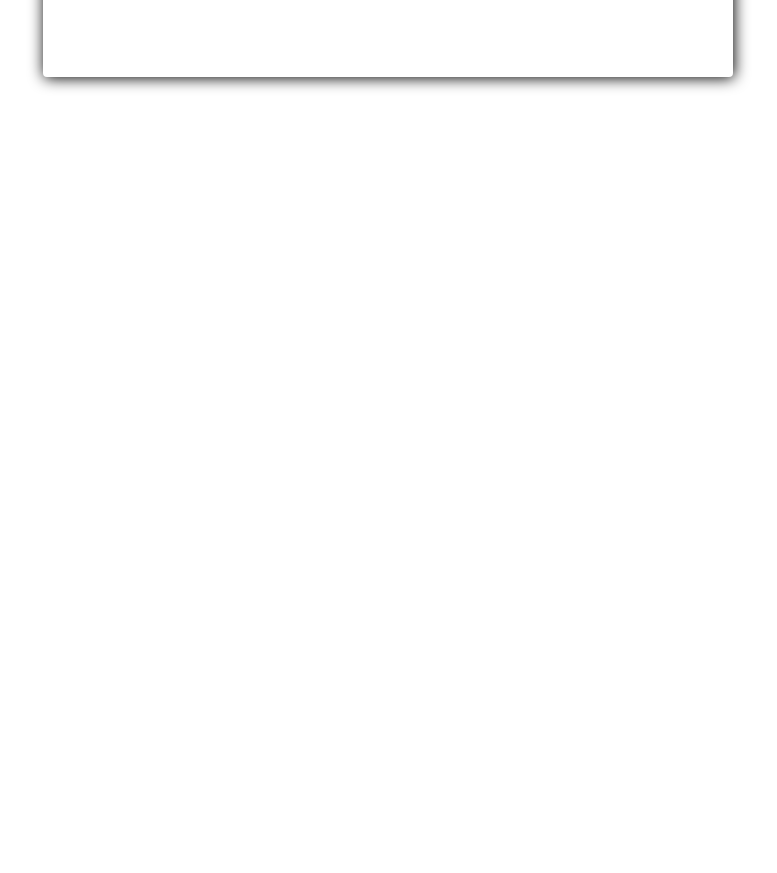
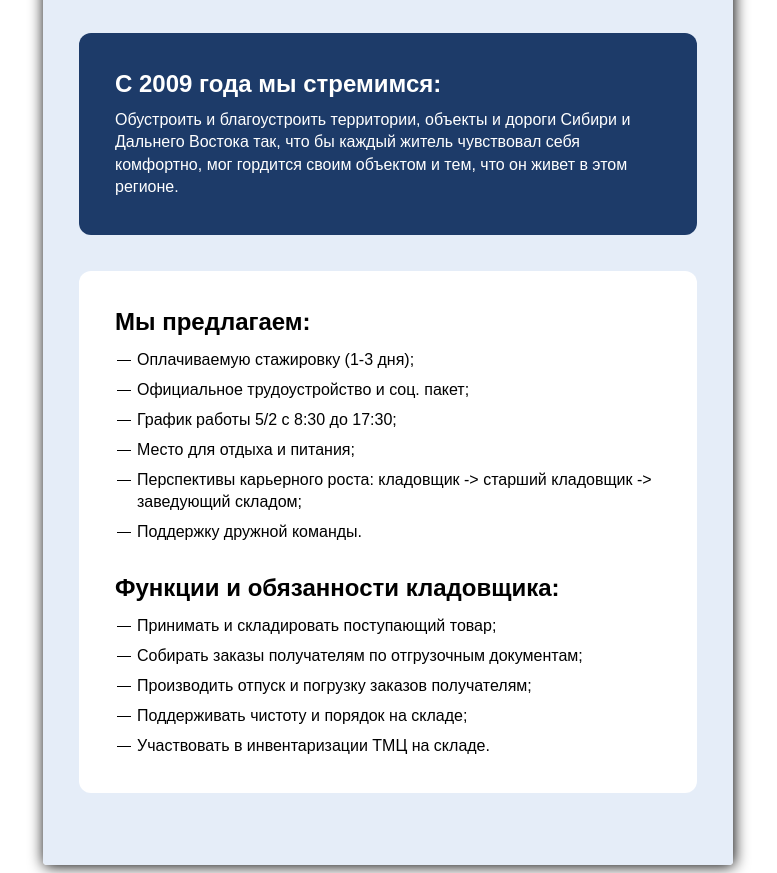
Before and after one commit to hellsgor/vodolov, a website built with Vite: page src/index.html in a window 1280 px wide. Shown: the part 451-1324 px from the top of the page, without its empty margins (252-1029 px from the left). Before the commit the page ends 800 px from the top, so only its background shows below. Built offline with nearby package versions, Linux system fonts and the light colour scheme.

Commit message:
implemented about and vacancy description blocks

```diff
--- a/src/assets/scss/components/_content.scss
+++ b/src/assets/scss/components/_content.scss
@@ -3,7 +3,33 @@
 @import '@/assets/scss/variables/colors';
 
 #{$content} {
-  padding: 40px;
+  padding: 36px;
+  display: flex;
+  flex-direction: column;
+  row-gap: 36px;
+  background-color: $main-background;
+
+  & > div {
+    border-radius: 12px;
+  }
+
+  &__about {
+    $text-color: $white;
+    background-color: $primary;
+    color: $text-color;
+
+    p {
+      margin-bottom: 10px;
+    }
+
+    p strong {
+      color: $text-color;
+    }
+  }
+
+  &__description {
+    background-color: $white;
+  }
 
   ul,
   ol {
@@ -12,23 +38,22 @@
     li {
       list-style: none;
       position: relative;
-      padding-left: 21px;
+      padding-left: 22px;
       color: $black;
-      line-height: 1.4;
-      font-size: 14px;
+      line-height: 1.375;
+      font-size: 16px;
 
       &:not(:last-child) {
-        margin-bottom: 10px;
+        margin-bottom: 8px;
       }
 
       &::before {
         position: absolute;
-        top: 7px;
+        top: 11px;
         left: 2px;
         content: '';
-        width: 7px;
-        height: 7px;
-        border-radius: 50%;
+        width: 14px;
+        height: 1px;
         background: $black;
       }
     }
--- a/src/assets/scss/global/_reboot.scss
+++ b/src/assets/scss/global/_reboot.scss
@@ -97,14 +97,14 @@
   }
 
   p {
-    margin-bottom: 16px;
+    margin-bottom: 12px;
 
     b,
     strong {
       display: inline-block;
       font-weight: 700;
-      font-size: 20px;
-      line-height: 1.2;
+      font-size: 24px;
+      line-height: 1.25;
       color: $black;
       margin-top: 30px !important;
     }
@@ -138,7 +138,7 @@
   }
 
   .l-paddings {
-    padding: 0;
+    padding: 36px;
   }
 }
 
--- a/src/components/content.html
+++ b/src/components/content.html
@@ -1,39 +1,29 @@
 <div class="tmpl-hh-content">
-  <div class="l-paddings b-vacancy-desc">
+  <div class="tmpl-hh-content__about l-paddings">
+    <p>
+      <strong>С 2009 года мы стремимся:</strong>
+    </p>
+    <p>Обустроить и благоустроить территории, объекты и дороги Сибири и Дальнего Востока так, что бы каждый житель чувствовал себя комфортно, мог гордится своим объектом и тем, что он живет в этом регионе.</p>
+  </div>
+  <div class="l-paddings b-vacancy-desc tmpl-hh-content__description">
     <div class="vacancy-branded-user-content" itemprop="description" data-qa="vacancy-description">
-      <!--             <p><strong>Мы предлагаем</strong></p> -->
-      <!--             <ul> -->
-      <!--                 <li>Простую систему вознаграждения (без KPI), которая состоит из&#160;оплаты за&#160;количество встреч, оформленные продукты и&#160;дополнительные продажи на&#160;встрече.</li> -->
-      <!--                 <li>Среднее вознаграждение при достижении ключевых показателей по&#160;количеству встреч и&#160;продажам&#160;&#8212; 80&#160;000 &#8381;.Каждый десятый представитель в&#160;среднем получает 106&#160;000 &#8381;.За встречу в&#160;среднем 275&#160;&#8381;.</li> -->
-      <!--                 <li> -->
-      <!--                     Телеграм-бот, в&#160;котором представитель видит детальную статистику по&#160;всем статьям своего дохода за&#160;каждый день. -->
-      <!--                 </li> -->
-      <!--                 <li>Дни оказания услуг согласовываются с&#160;заказчиком. Минимум 4&#160;дня в&#160;неделю: с&#160;15&#160;до&#160;23, с&#160;18&#160;до&#160;23, с&#160;8&#160;до&#160;20, с&#160;11&#160;до&#160;23. Можно совмещать с&#160;обучением и&#160;работой в&#160;свободные от&#160;выполнения функционала дни.</li> -->
-      <!--                 <li>Официальное оформление по&#160;гражданско-правовому договору (идет страховой стаж, есть отчисления в&#160;ПФР и&#160;ФСС&#160;РФ), страховку от&#160;несчастных случаев и&#160;болезней. Также возможно оформление по&#160;статусу самозанятый через 2&#160;месяца выполнения работ.</li> -->
-      <!--                 <li>Бесплатное обучение банковским продуктам и&#160;продажам, что позволит прокачиваться и&#160;увеличивать свой доход.</li> -->
-      <!--                 <li>Смартфон с&#160;приложением для выполнения функционала и&#160;сим-карту.</li> -->
-      <!--                 <li>Комфортный дресс-код: одежда однотонных расцветок или классических сочетаний.</li> -->
-      <!--                 <li>Специальные тарифы по&#160;картам Тинькофф банка, скидки на&#160;спорт, досуг, здоровье и&#160;многое другое от&#160;партнеров компании.</li> -->
-      <!--             </ul> -->
-      <!--             <p><strong>Что нужно делать</strong></p> -->
-      <!--             <ul> -->
-      <!--                 <li> -->
-      <!--                     Встречаться с&#160;клиентами лично: доставлять им&#160;карты банка и&#160;пакеты с&#160;документами. -->
-      <!--                 </li> -->
-      <!--                 <li>Рассказывать о&#160;выгоде и&#160;преимуществах выбранного продукта, предлагать и&#160;продавать дополнительные услуги и&#160;продукты.</li> -->
-      <!--                 <li>Постоянно развивать свои знания банковских продуктов и&#160;навыки продаж.</li> -->
-      <!--             </ul> -->
-      <!--             <p><strong>Что мы ценим</strong></p> -->
-      <!--             <ul> -->
-      <!--                 <li> -->
-      <!--                     Умение найти индивидуальный подход к&#160;клиенту и&#160;рассказать об&#160;актуальном для него продукте. -->
-      <!--                 </li> -->
-      <!--                 <li>Понимание техники продаж и&#160;готовность развивать этот навык.</li> -->
-      <!--                 <li> -->
-      <!--                     Высокие коммуникативные навыки. -->
-      <!--                 </li> -->
-      <!--                 <li>Приветствуем опыт работы в&#160;сферах розничной торговли (торговый представитель, консультант) или доставки (курьер).</li> -->
-      <!--             </ul> -->
+      <p><strong>Мы предлагаем:</strong></p>
+      <ul>
+        <li>Оплачиваемую стажировку (1-3&#160;дня);</li>
+        <li>Официальное трудоустройство и&#160;соц. пакет;</li>
+        <li>График работы 5/2&#160;с 8:30 до&#160;17:30;</li>
+        <li>Место для отдыха и&#160;питания;</li>
+        <li>Перспективы карьерного роста: кладовщик -&#62; старший кладовщик -&#62; заведующий складом;</li>
+        <li>Поддержку дружной команды.</li>
+      </ul>
+      <p><strong>Функции и&#160;обязанности кладовщика:</strong></p>
+      <ul>
+        <li>Принимать и&#160;складировать поступающий товар;</li>
+        <li>Собирать заказы получателям по&#160;отгрузочным документам;</li>
+        <li>Производить отпуск и&#160;погрузку заказов получателям;</li>
+        <li>Поддерживать чистоту и&#160;порядок на&#160;складе;</li>
+        <li>Участвовать в&#160;инвентаризации ТМЦ на&#160;складе.</li>
+      </ul>
     </div>
   </div>
   <hht:vacancy-description/>
```
